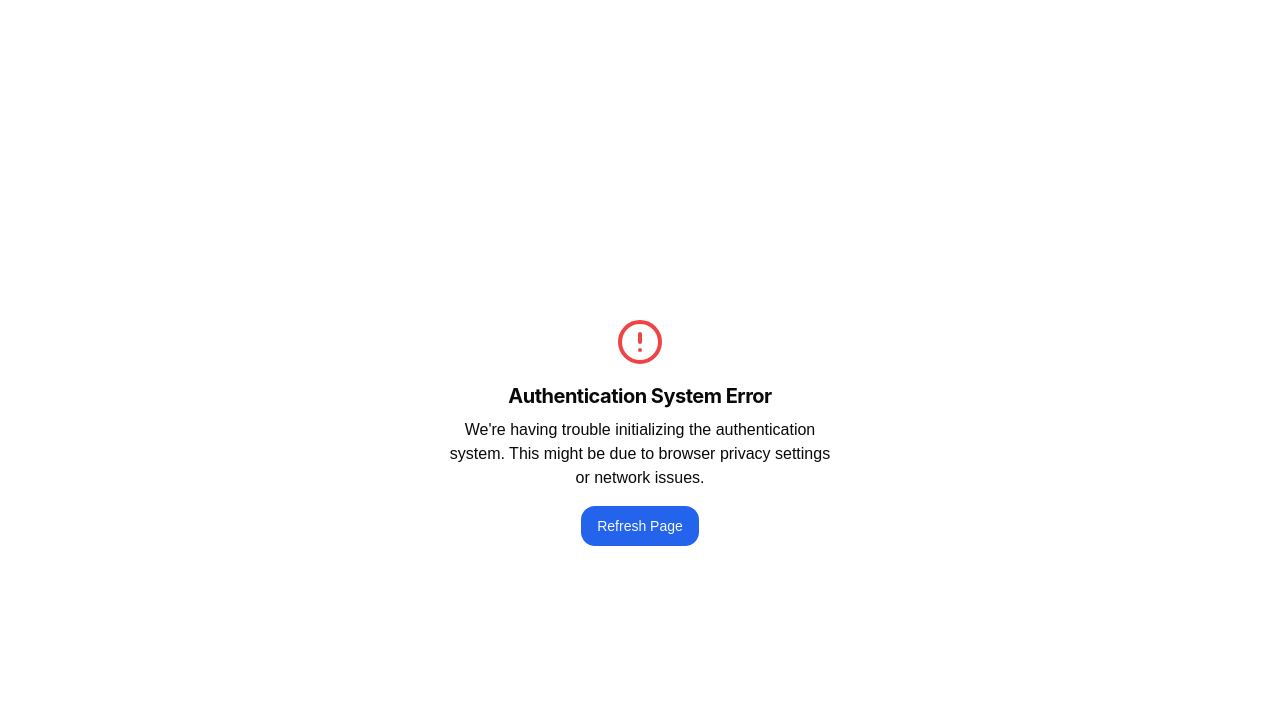
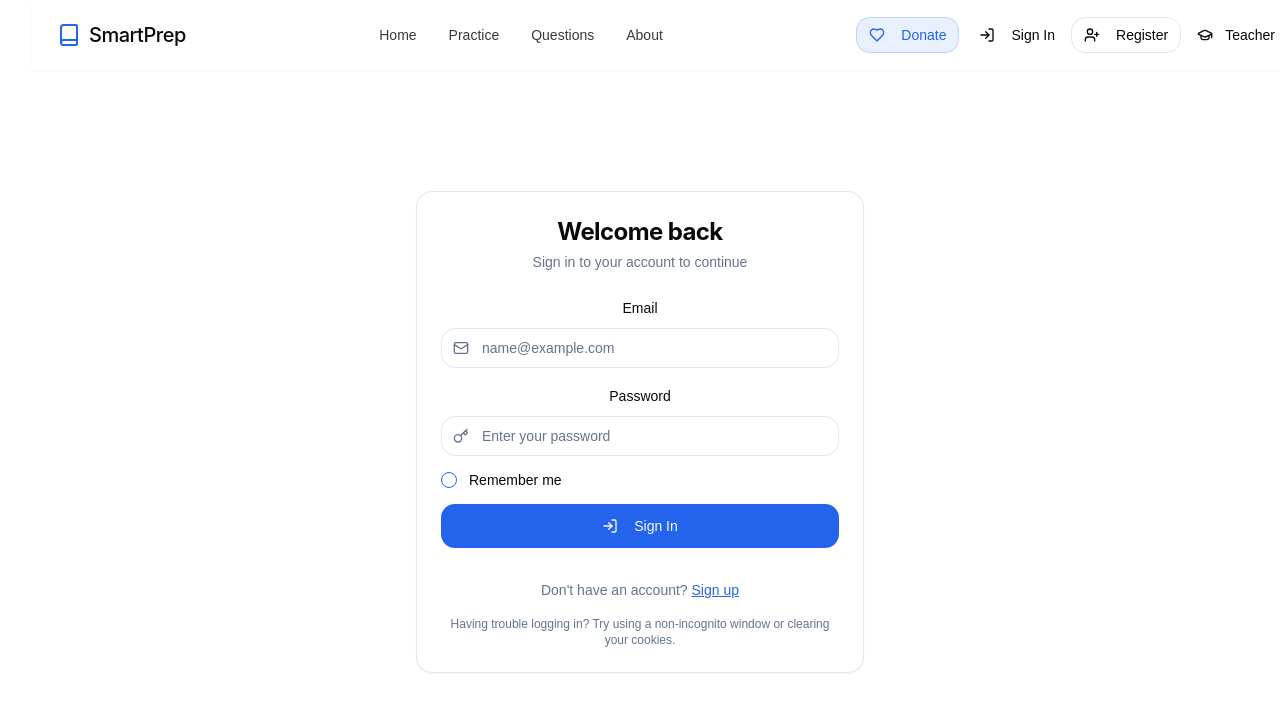
Before and after one commit to ACWilmot/ACWilmot.github.io, a React (Vite) app: page /login in a window 1280 px wide. Shown: the top 712 px of the page. Built offline with nearby package versions, Linux system fonts and the light colour scheme.

Commit message:
Fix: Authentication system initialization error
Fixes an issue where the authentication system fails to initialize, potentially due to browser privacy settings or network issues.

```diff
--- a/src/App.tsx
+++ b/src/App.tsx
@@ -31,6 +31,7 @@ function App() {
               <Route path="/questions" element={<QuestionsPage />} />
               <Route path="/quiz" element={<QuizPage />} />
               <Route path="/results" element={<ResultsPage />} />
+              {/* Login and register routes don't use the auth context directly */}
               <Route path="/login" element={<LoginPage />} />
               <Route path="/register" element={<RegisterPage />} />
               <Route path="/teacher-login" element={<TeacherLoginPage />} />
--- a/src/pages/LoginPage.tsx
+++ b/src/pages/LoginPage.tsx
@@ -1,5 +1,5 @@
 
-import React, { useState, useEffect } from 'react';
+import React, { useState } from 'react';
 import { useNavigate, Link } from 'react-router-dom';
 import { z } from "zod";
 import { zodResolver } from "@hookform/resolvers/zod";
@@ -19,7 +19,7 @@ import { Card, CardContent, CardDescription, CardFooter, CardHeader, CardTitle }
 import { Checkbox } from "@/components/ui/checkbox";
 import { Mail, Key, LogIn, AlertCircle } from 'lucide-react';
 import Header from '@/components/Header';
-import { useAuth } from '@/context/AuthContext';
+import { supabase } from '@/integrations/supabase/client';
 import { Alert, AlertDescription } from "@/components/ui/alert";
 
 const formSchema = z.object({
@@ -36,59 +36,23 @@ const LoginPage = () => {
   const navigate = useNavigate();
   const [loading, setLoading] = useState(false);
   const [authError, setAuthError] = useState<string | null>(null);
-  const [authAttempted, setAuthAttempted] = useState(false);
-  const [loginStartTime, setLoginStartTime] = useState<number | null>(null);
 
-  // Safely access auth context with retry mechanism
-  const [authContext, setAuthContext] = useState<any>(null);
-  const [authRetries, setAuthRetries] = useState(0);
+  // Check for existing session on component mount
+  React.useEffect(() => {
+    const checkSession = async () => {
+      try {
+        const { data } = await supabase.auth.getSession();
+        if (data.session) {
+          console.log("User has an active session, redirecting to home");
+          navigate('/');
+        }
+      } catch (error) {
+        console.error("Error checking session:", error);
+      }
+    };
 
-  useEffect(() => {
-    try {
-      const auth = useAuth();
-      setAuthContext(auth);
-    } catch (error) {
-      console.error("Error accessing auth context:", error);
-      if (authRetries < 5) {
-        setTimeout(() => {
-          setAuthRetries(prev => prev + 1);
-        }, 500);
-      }
-    }
-  }, [authRetries]);
-
-  const auth = authContext;
-
-  // Handle timeout for login process
-  useEffect(() => {
-    if (loginStartTime && loading) {
-      const timeoutId = setTimeout(() => {
-        if (loading) {
-          setLoading(false);
-          setAuthError("Login is taking longer than expected. Please try again.");
-          toast.error("Login timeout. Please try again.");
-        }
-      }, 10000); // 10 second timeout
-
-      return () => clearTimeout(timeoutId);
-    }
-  }, [loginStartTime, loading]);
-
-  // Redirect if already authenticated
-  useEffect(() => {
-    if (auth?.isAuthenticated) {
-      console.log("User is authenticated, redirecting to home");
-      navigate('/');
-    }
-  }, [auth?.isAuthenticated, navigate]);
-
-  // Check for auth changes after login attempt
-  useEffect(() => {
-    if (authAttempted && auth?.isAuthenticated) {
-      toast.success("Logged in successfully!");
-      navigate('/');
-    }
-  }, [authAttempted, auth?.isAuthenticated, navigate]);
+    checkSession();
+  }, [navigate]);
 
   const form = useForm<z.infer<typeof formSchema>>({
     resolver: zodResolver(formSchema),
@@ -103,46 +67,32 @@ const LoginPage = () => {
     try {
       setLoading(true);
       setAuthError(null);
-      setLoginStartTime(Date.now());
       console.log("Attempting login with:", values.email);
 
-      // Check if auth context is available
-      if (!auth || !auth.login) {
-        setAuthError("Authentication system is not available. Please try again later.");
+      const { data, error } = await supabase.auth.signInWithPassword({
+        email: values.email,
+        password: values.password
+      });
+
+      if (error) {
+        console.error("Login error:", error);
+        setAuthError(error.message || "Invalid email or password. Please check your credentials and try again.");
         setLoading(false);
         return;
       }
 
-      const success = await auth.login(values.email, values.password);
-      setAuthAttempted(true);
-
-      if (!success) {
-        setAuthError("Invalid email or password. Please check your credentials and try again.");
+      if (data.session) {
+        toast.success("Logged in successfully!");
+        navigate('/');
+      } else {
+        setAuthError("Login failed. Please try again.");
         setLoading(false);
       }
-
-      // Note: Don't set loading to false on success as the redirect will happen
     } catch (error) {
       console.error("Login error:", error);
       setAuthError("An unexpected error occurred. Please try again.");
       setLoading(false);
     }
-  }
-
-  // If we can't access auth after several retries, show error
-  if (authRetries >= 5 && !auth) {
-    return (
-      <div className="min-h-screen flex items-center justify-center">
-        <div className="text-center p-8 max-w-md">
-          <AlertCircle className="mx-auto h-12 w-12 text-red-500 mb-4" />
-          <h2 className="text-xl font-bold mb-2">Authentication System Error</h2>
-          <p className="mb-4">We're having trouble initializing the authentication system. This might be due to browser privacy settings or network issues.</p>
-          <Button onClick={() => window.location.reload()}>
-            Refresh Page
-          </Button>
-        </div>
-      </div>
-    );
   }
 
   return (
--- a/src/pages/TeacherLoginPage.tsx
+++ b/src/pages/TeacherLoginPage.tsx
@@ -1,9 +1,10 @@
 
-import React from 'react';
+import React, { useState } from 'react';
 import { useNavigate, Link } from 'react-router-dom';
 import { z } from "zod";
 import { zodResolver } from "@hookform/resolvers/zod";
 import { useForm } from "react-hook-form";
+import { toast } from "sonner";
 import { Button } from "@/components/ui/button";
 import {
   Form,
@@ -16,9 +17,11 @@ import {
 import { Input } from "@/components/ui/input";
 import { Card, CardContent, CardDescription, CardFooter, CardHeader, CardTitle } from "@/components/ui/card";
 import { Checkbox } from "@/components/ui/checkbox";
-import { Mail, Key, LogIn, GraduationCap } from 'lucide-react';
+import { Mail, Key, LogIn, AlertCircle } from 'lucide-react';
 import Header from '@/components/Header';
-import { useAuth } from '@/context/AuthContext';
+import { supabase } from '@/integrations/supabase/client';
+import { Alert, AlertDescription } from "@/components/ui/alert";
+import { fetchUserProfile } from '@/utils/profileUtils';
 
 const formSchema = z.object({
   email: z.string().email({
@@ -32,20 +35,32 @@ const formSchema = z.object({
 
 const TeacherLoginPage = () => {
   const navigate = useNavigate();
-  const { teacherLogin, isAuthenticated, userRole, user } = useAuth();
+  const [loading, setLoading] = useState(false);
+  const [authError, setAuthError] = useState<string | null>(null);
 
-  // Add debugging console log
+  // Check for existing session on component mount
   React.useEffect(() => {
-    console.log("Current auth state in TeacherLoginPage:", { isAuthenticated, userRole, userId: user?.id });
-  }, [isAuthenticated, userRole, user]);
+    const checkSession = async () => {
+      try {
+        const { data } = await supabase.auth.getSession();
+        if (data.session) {
+          const profile = await fetchUserProfile(data.session.user.id);
+          if (profile && profile.role === 'teacher') {
+            console.log("Teacher has an active session, redirecting to dashboard");
+            navigate('/teacher-dashboard');
+          } else if (profile) {
+            // If logged in but not a teacher
+            toast.error("You need a teacher account to access this area");
+            navigate('/');
+          }
+        }
+      } catch (error) {
+        console.error("Error checking session:", error);
+      }
+    };
 
-  // Redirect if already authenticated as a teacher
-  React.useEffect(() => {
-    if (isAuthenticated && userRole === 'teacher') {
-      console.log("Teacher authenticated, redirecting to dashboard");
-      navigate('/teacher/dashboard');
-    }
-  }, [isAuthenticated, userRole, navigate]);
+    checkSession();
+  }, [navigate]);
 
   const form = useForm<z.infer<typeof formSchema>>({
     resolver: zodResolver(formSchema),
@@ -57,17 +72,47 @@ const TeacherLoginPage = () => {
   });
 
   async function onSubmit(values: z.infer<typeof formSchema>) {
-    console.log("Attempting teacher login with:", values.email);
-    const success = await teacherLogin(values.email, values.password);
+    try {
+      setLoading(true);
+      setAuthError(null);
+      console.log("Attempting teacher login with:", values.email);
 
-    if (success) {
-      console.log("Teacher login successful, redirecting");
-      // Redirect to teacher dashboard after login
-      setTimeout(() => {
-        navigate('/teacher/dashboard');
-      }, 1000);
-    } else {
-      console.log("Teacher login failed");
+      const { data, error } = await supabase.auth.signInWithPassword({
+        email: values.email,
+        password: values.password
+      });
+
+      if (error) {
+        console.error("Login error:", error);
+        setAuthError(error.message || "Invalid email or password. Please check your credentials and try again.");
+        setLoading(false);
+        return;
+      }
+
+      if (data.session) {
+        // Verify that the user is a teacher
+        const profile = await fetchUserProfile(data.session.user.id);
+
+        if (!profile || profile.role !== 'teacher') {
+          console.error("Access denied - Not a teacher account:", profile);
+          setAuthError("Access denied. This account does not have teacher privileges.");
+
+          // Sign out the non-teacher user
+          await supabase.auth.signOut();
+          setLoading(false);
+          return;
+        }
+
+        toast.success("Logged in successfully as teacher");
+        navigate('/teacher-dashboard');
+      } else {
+        setAuthError("Login failed. Please try again.");
+        setLoading(false);
+      }
+    } catch (error) {
+      console.error("Login error:", error);
+      setAuthError("An unexpected error occurred. Please try again.");
+      setLoading(false);
     }
   }
 
@@ -78,15 +123,19 @@ const TeacherLoginPage = () => {
       <main className="flex-1 flex items-center justify-center p-4">
         <Card className="w-full max-w-md animate-fade-in">
           <CardHeader className="space-y-1">
-            <div className="flex items-center justify-center mb-2">
-              <GraduationCap className="h-10 w-10 text-primary" />
-            </div>
             <CardTitle className="text-2xl font-bold text-center">Teacher Login</CardTitle>
             <CardDescription className="text-center">
-              Sign in to access your teacher dashboard
+              Sign in to your teacher account
             </CardDescription>
           </CardHeader>
           <CardContent>
+            {authError && (
+              <Alert variant="destructive" className="mb-4">
+                <AlertCircle className="h-4 w-4" />
+                <AlertDescription>{authError}</AlertDescription>
+              </Alert>
+            )}
+
             <Form {...form}>
               <form onSubmit={form.handleSubmit(onSubmit)} className="space-y-4">
                 <FormField
@@ -142,18 +191,33 @@ const TeacherLoginPage = () => {
                   />
                 </div>
 
-                <Button type="submit" className="w-full" size="lg">
-                  <LogIn className="mr-2 h-4 w-4" />
-                  Teacher Sign In
+                <Button type="submit" className="w-full" size="lg" disabled={loading}>
+                  {loading ? (
+                    <span className="flex items-center gap-2">
+                      <span className="h-4 w-4 animate-spin rounded-full border-2 border-current border-t-transparent"></span>
+                      Signing in...
+                    </span>
+                  ) : (
+                    <>
+                      <LogIn className="mr-2 h-4 w-4" />
+                      Sign In as Teacher
+                    </>
+                  )}
                 </Button>
               </form>
             </Form>
           </CardContent>
           <CardFooter className="flex flex-col space-y-4">
             <div className="text-center text-sm text-muted-foreground mt-2">
-              Not a teacher?{" "}
-              <Link to="/login" className="underline text-primary hover:text-primary/90">
-                Student login
+              Don't have a teacher account?{" "}
+              <Link to="/teacher-register" className="underline text-primary hover:text-primary/90">
+                Register as Teacher
+              </Link>
+            </div>
+
+            <div className="text-center text-sm text-muted-foreground">
+              <Link to="/login" className="underline text-muted-foreground hover:text-primary/90">
+                Go to Student Login
               </Link>
             </div>
           </CardFooter>
```
